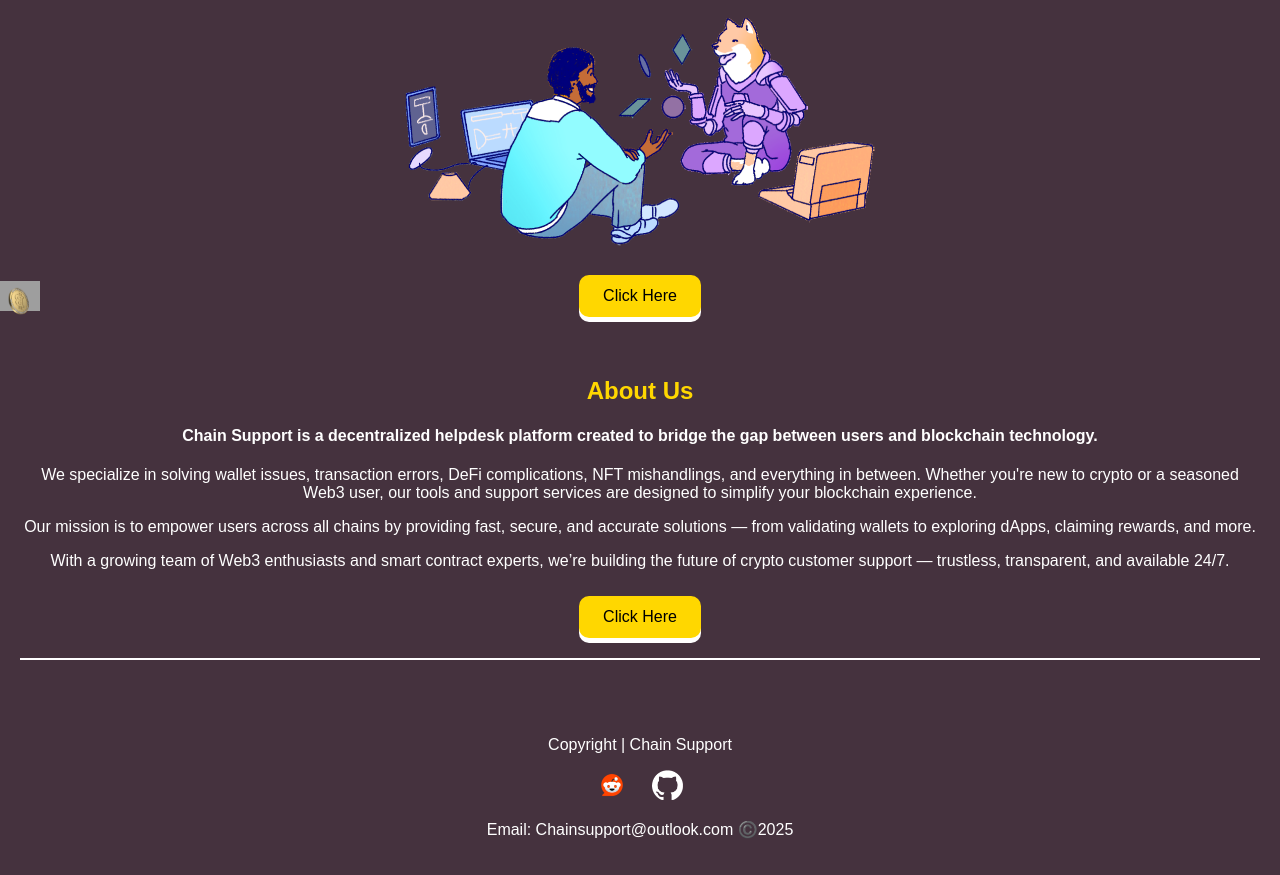
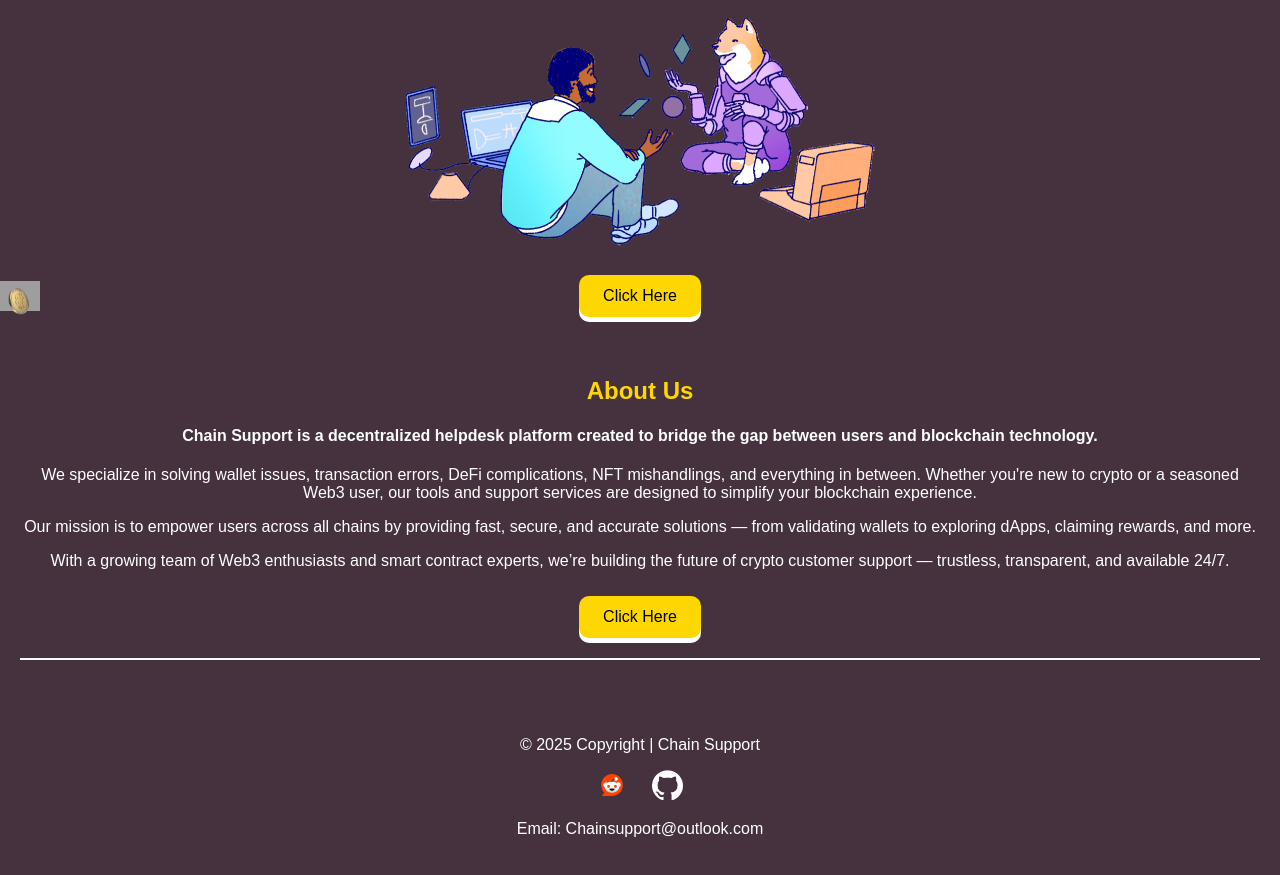
Before and after one commit to Cryptovaultiq/Personal, a plain HTML site: page index.html in a window 1280 px wide. Shown: the part 3022-3897 px from the top of the page. Drawn offline with Linux system fonts and the light colour scheme; grey boxes are pictures that could not be loaded.

Commit message:
Update index.html
footer update

```diff
--- a/index.html
+++ b/index.html
@@ -79,10 +79,10 @@
 
   <!-- Footer -->
   <footer>
-    <p>Copyright | Chain Support</p>
+    <p>&copy; 2025 Copyright | Chain Support</p>
     <img src="Reddit.png" />
     <img src="Github.png" />
-    <p>Email: Chainsupport@outlook.com ©️2025</p>
+    <p>Email: Chainsupport@outlook.com</p>
   </footer>
 
   <script src="script.js"></script>
```
